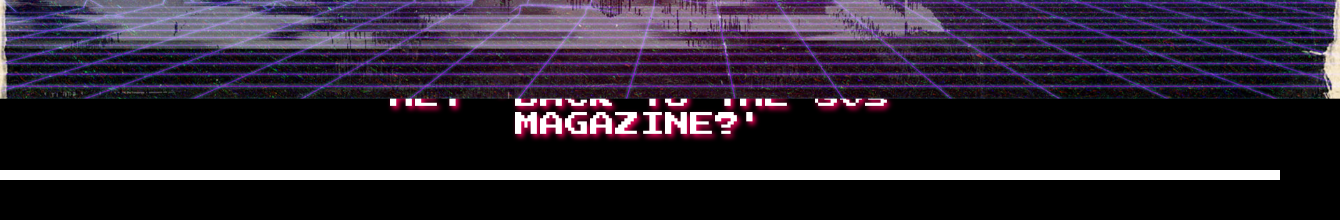
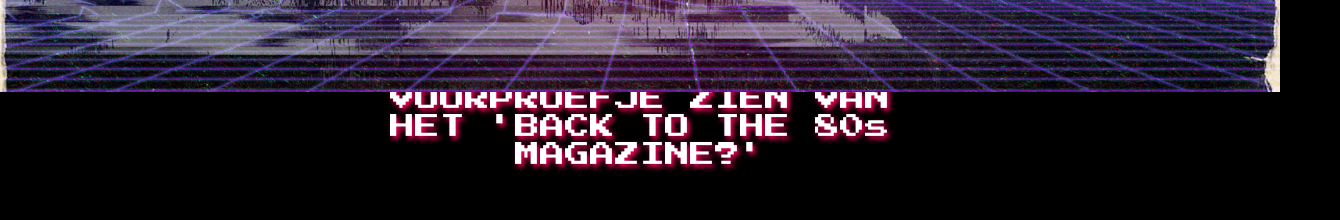
Before and after one commit to simonev99/backtothe80s, a plain HTML site: page index.html in a window 1280 px wide. Shown: the top 220 px of the page, 1340 px wide, since content can reach past the window. Drawn offline with Linux system fonts and the light colour scheme.

Commit message:
Add files via upload

```diff
--- a/css/style.css
+++ b/css/style.css
@@ -1,4 +1,4 @@
-  .achtergrond {
+.achtergrond {
     background-image: url(../img/landschapslide.jpg);
     background-position: center;
     background-size: cover;
@@ -6,7 +6,6 @@
     height: 100vh;
     position: absolute;
 }
-
 
 @keyframes slideInFromLeft {
     0% {
@@ -25,7 +24,6 @@
     animation-name: slideInFromLeft;
     animation-iteration-count: none;
     animation-fill-mode: forwards;
-    padding: 30px;
   }
 
  h1 {
@@ -130,6 +128,8 @@ a:hover {
   text-align: center;
   margin: 0 auto;
   margin-bottom: 50px;
+  padding-top: 30px;
+  padding-bottom: 20px;
 }
 p1 {
   font-family: 'Press Start 2P', cursive;
```
